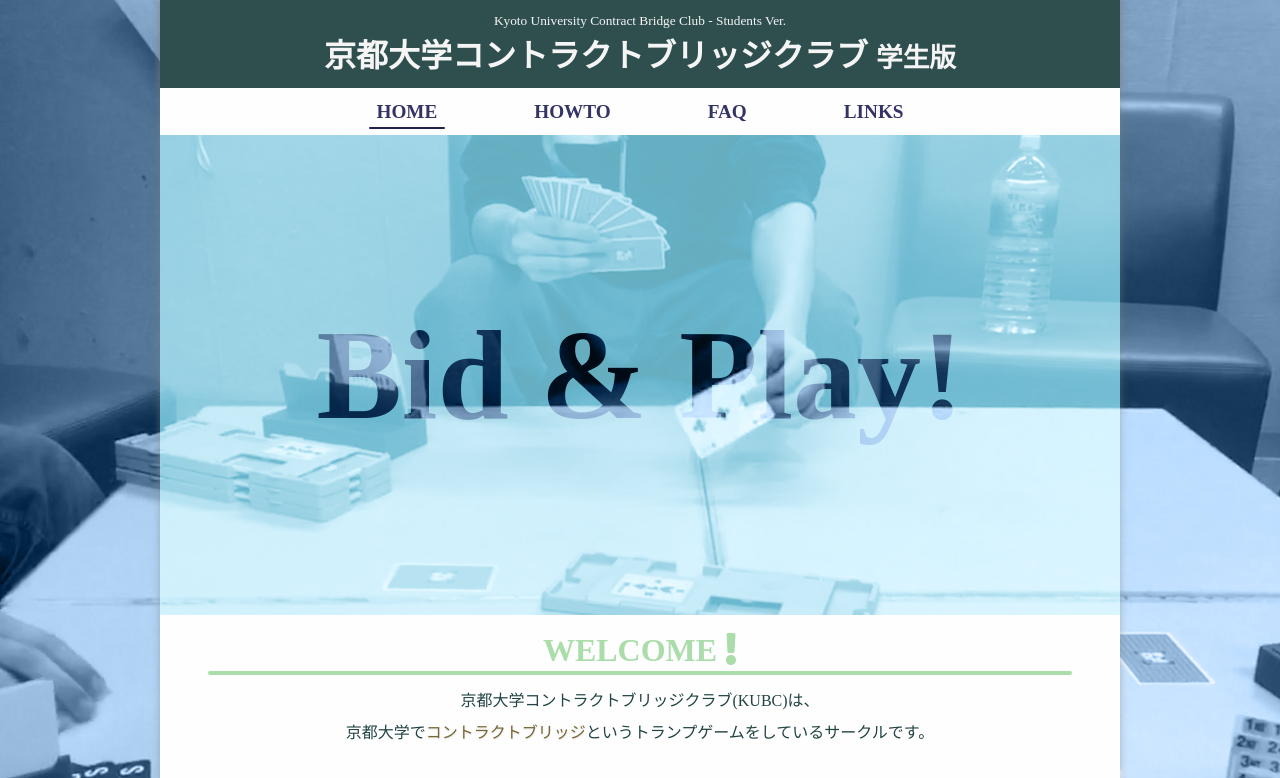
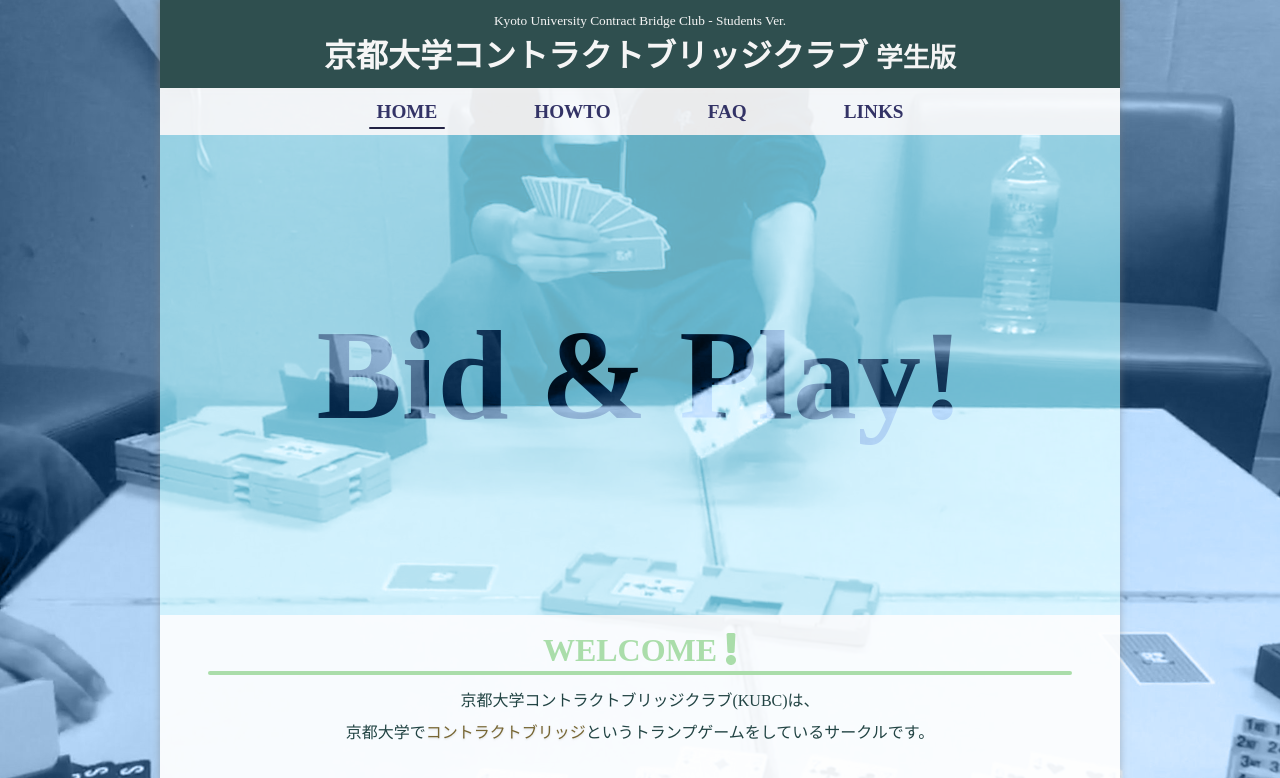
Before and after one commit to kubc/kubc.github.io, a website: page index.html in a window 1280 px wide. Shown: the top 778 px of the page. Drawn offline with nearby package versions, Linux system fonts and the light colour scheme; some packages are replaced by stand-ins of ours; a web font is replaced by a local one.

Commit message:
fix opacity.

```diff
--- a/style.css
+++ b/style.css
@@ -130,7 +130,7 @@ main::before {
 
 main>*,
 nav {
-  background-color: rgba(254,254,254,240);
+  background-color: rgba(254, 254, 254, 0.92);
 }
 
 #bidplay {
```
